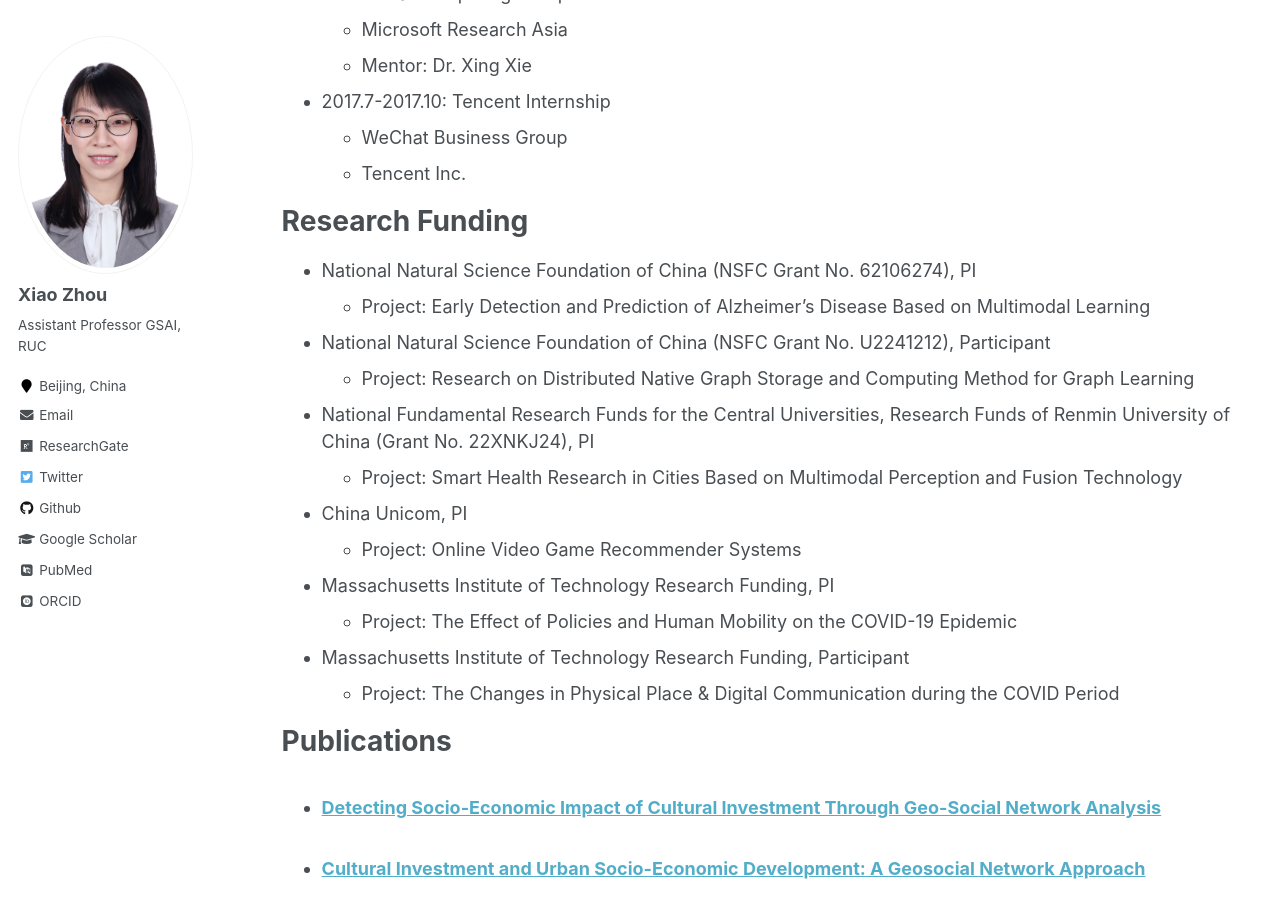
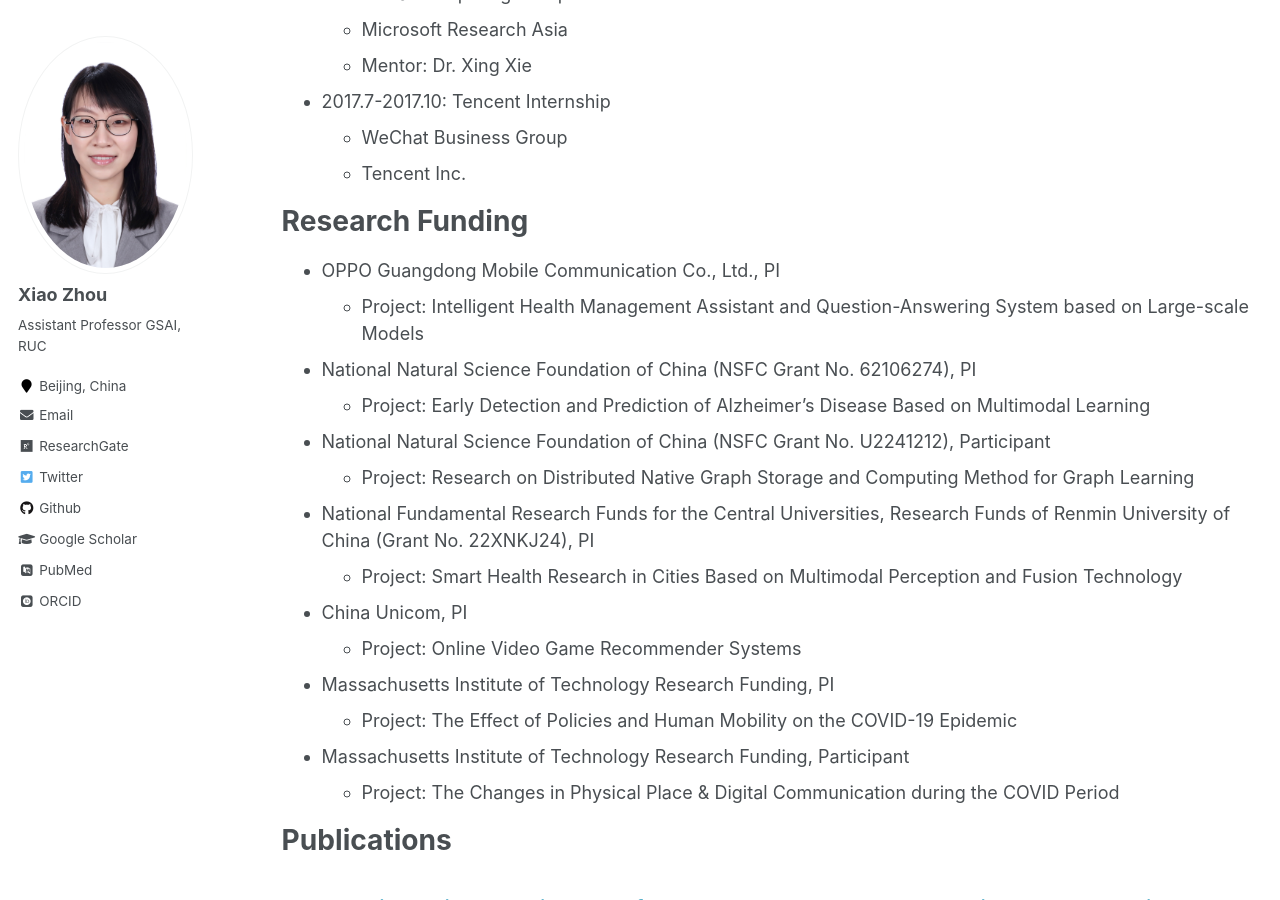
Before and after one commit to lxin131/XiaoZHOUCAM.github.io, a Jekyll site: the page built from _pages/cv.md, in a window 1280 px wide and 900 px high, scrolled down 860 px. Built offline with Jekyll 4.4.1, drawn with Linux system fonts in a browser that asks for light colours; some web fonts are replaced; some of the changed text lies outside the part shown.

Commit message:
Update cv.md

```diff
--- a/_pages/cv.md
+++ b/_pages/cv.md
@@ -45,6 +45,8 @@ Work experience
 
 Research Funding
 ======
+* OPPO Guangdong Mobile Communication Co., Ltd., PI
+  * Project: Intelligent Health Management Assistant and Question-Answering System based on Large-scale Models
 * National Natural Science Foundation of China (NSFC Grant No. 62106274), PI
   * Project: Early Detection and Prediction of Alzheimer's Disease Based on Multimodal Learning
 * National Natural Science Foundation of China (NSFC Grant No. U2241212), Participant
```
Also changed, not shown: other parts of _pages/cv.md (+1 -1 lines).
